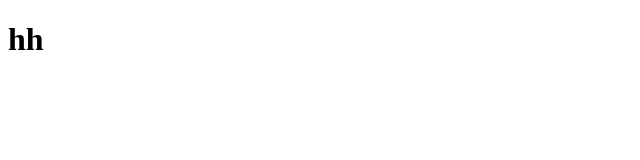
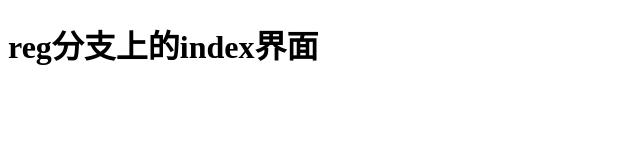
Before and after one commit to NICE1990/new_1, a plain HTML site: page index.html in a window 1280 px wide. Shown: the whole page, without its empty margins (0-640 px from the left). Drawn offline with Linux system fonts and the light colour scheme.

Commit message:
修改reg上index页面

```diff
--- a/index.html
+++ b/index.html
@@ -9,7 +9,7 @@
 </head>
 
 <body>
-    <h1>hh</h1>
+    <h1>reg分支上的index界面</h1>
 </body>
 
 </html>
```
